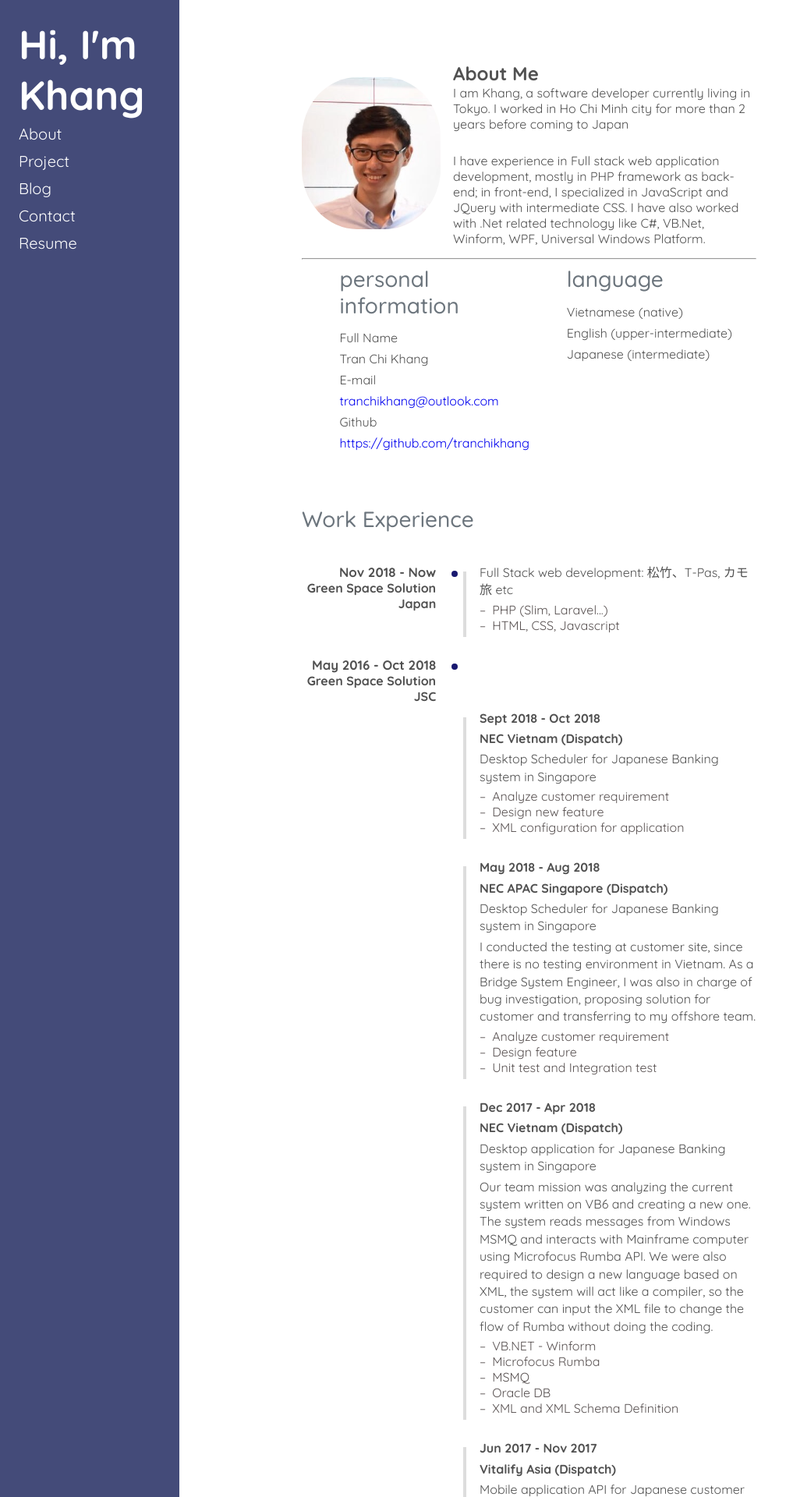
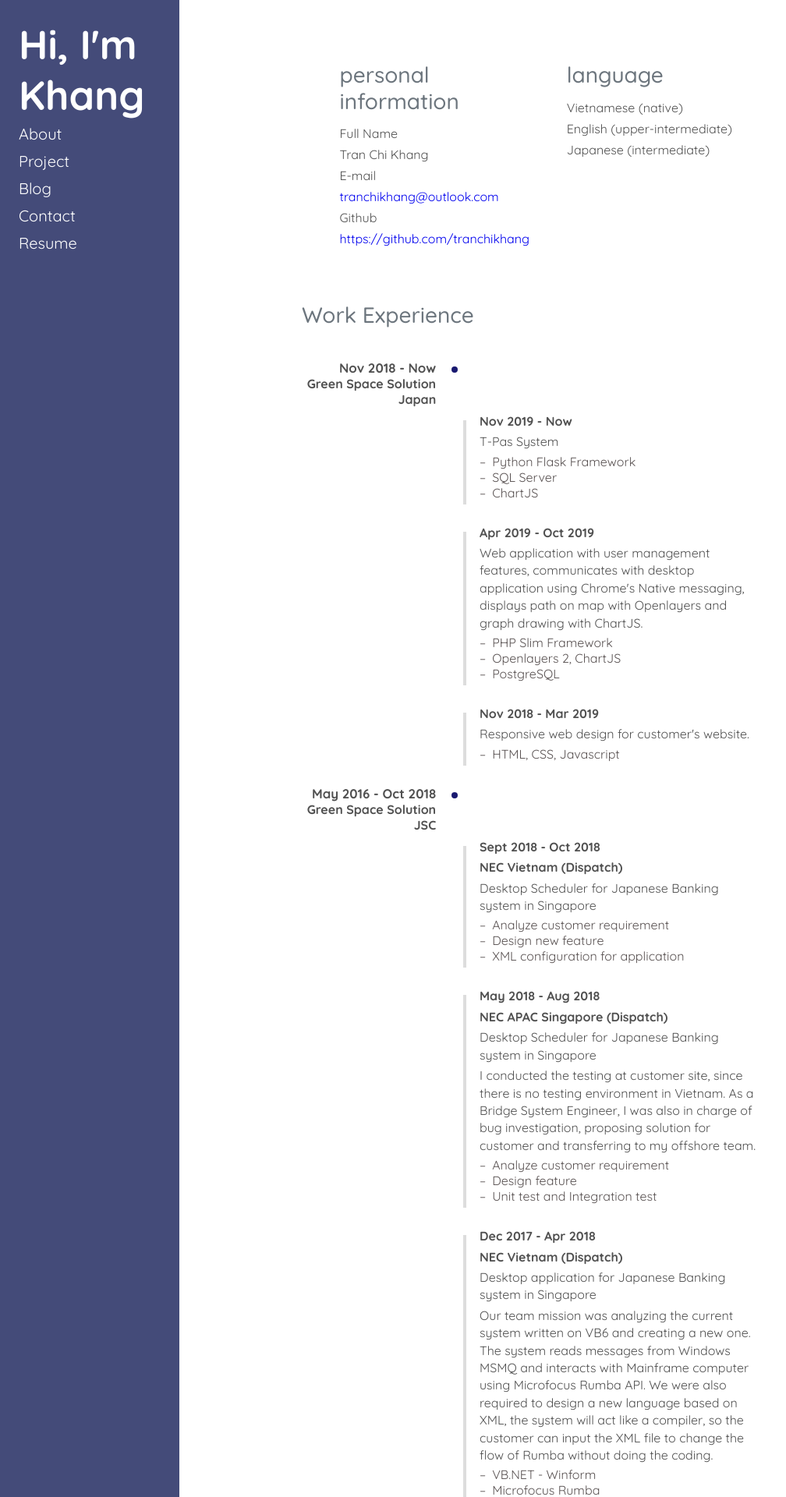
Before and after one commit to tranchikhang/ckhang, a Flask app: page /resume in a window 1280 px wide. Shown: the top 1920 px of the page at 78% size, without its empty margins (0-1008 px from the left). Run offline with Flask 2, Linux system fonts and the light colour scheme; some libraries are stand-ins or nearby versions.

Commit message:
Update profile

```diff
--- a/app/static/css/profile/profile.css
+++ b/app/static/css/profile/profile.css
@@ -4,22 +4,6 @@
     padding-top: 15px;
     background: white;
     padding-bottom: 2rem;
-}
-
-.img-wrapper {
-    display: flex;
-    align-items: center;
-    justify-content: center;
-}
-
-.main-avatar {
-    background-image: url('../../img/ava.jpg');
-    width: 195px;
-    height: 195px;
-    background-size: cover;
-    border-radius: 40%;
-    background-position: top center;
-    max-width: 100%;
 }
 
 .section-header {
@@ -179,10 +163,6 @@
 }
 
 @media (min-width:768px) {
-    .main-avatar {
-        margin-bottom: 10px;
-    }
-
     .d-xs-only {
         display: none;
     }
--- a/app/templates/about.html
+++ b/app/templates/about.html
@@ -15,8 +15,6 @@
         <p>I’m mostly a Full stack PHP web developer, sometimes .Net. I'm also learning Angular and Python for future projects.</p>
         <br>
         <p>This website is built using Flask, I plan to use it to put anything that I find interesting here, and also for playing around with python.</p>
-        <br>
-        <p>There is no blog post here for now, you can checkout my <a href="/project">Project</a> for some unfinished side projects I've been working with in my free time.</p>
     </div>
 </div>
 {% endblock %}
--- a/app/templates/profile/index.html
+++ b/app/templates/profile/index.html
@@ -12,20 +12,6 @@
         <div class="col-lg-1 col-xl-1"></div>
         <div class="col-12 col-md-12 col-lg-10 col-xl-8">
             <div id="profile" class="panel pl-1 pr-1">
-                <section>
-                    <div class="row">
-                        <div class="col-5 col-xs-12 col-md-5 col-xl-4 pr-1 img-wrapper">
-                            <div class="main-avatar img-fluid">
-                            </div>
-                        </div>
-                        <div class="col-7 col-xs-12 col-md-7 col-xl-8 about">
-                            <h2>About Me</h2>
-                            <p>I am Khang, a software developer currently living in Tokyo. I worked in Ho Chi Minh city for more than 2 years before coming to Japan</p><br>
-                            <p>I have experience in Full stack web application development, mostly in PHP framework as back-end; in front-end, I specialized in JavaScript and JQuery with intermediate CSS. I have also worked with .Net related technology like C#, VB.Net, Winform, WPF, Universal Windows Platform.</p>
-                        </div>
-                    </div>
-                </section>
-                <hr>
                 <section class="section">
                     <div class="row">
                         <div class="col-sm-6 col-md-5 md-offset-1">
@@ -62,13 +48,39 @@
                             <div class="entry">
                                 <div class="title">
                                     <h3 class="d-sm-up">Nov 2018 - Now</h3>
-                                    <h3 class="d-xs-only">Nov 2018<br>- Now</h3>
+                                    <h3 class="d-xs-only">Nov 2018 -<br>Now</h3>
                                     <p><b>Green Space Solution Japan</b></p>
                                 </div>
+                            </div>
+                            <div class="entry">
                                 <div class="body">
-                                    <p>Full Stack web development: 松竹、T-Pas, カモ旅 etc</p>
+                                    <p><b>Nov 2019 - Now</b></p>
+                                    <p>T-Pas System</p>
                                     <ul>
-                                        <li>PHP (Slim, Laravel...)</li>
+                                        <li>Python Flask Framework</li>
+                                        <li>SQL Server</li>
+                                        <li>ChartJS</li>
+                                    </ul>
+                                </div>
+                            </div>
+                            <div class="entry">
+                                <div class="body">
+                                    <p><b>Apr 2019 - Oct 2019</b></p>
+                                    <p>Web application with user management features, communicates with desktop
+                                        application using Chrome's Native messaging, displays path on map with
+                                        Openlayers and graph drawing with ChartJS.</p>
+                                    <ul>
+                                        <li>PHP Slim Framework</li>
+                                        <li>Openlayers 2, ChartJS</li>
+                                        <li>PostgreSQL</li>
+                                    </ul>
+                                </div>
+                            </div>
+                            <div class="entry">
+                                <div class="body">
+                                    <p><b>Nov 2018 - Mar 2019</b></p>
+                                    <p>Responsive web design for customer's website.</p>
+                                    <ul>
                                         <li>HTML, CSS, Javascript</li>
                                     </ul>
                                 </div>
@@ -79,6 +91,7 @@
                                     <h3 class="d-xs-only">May 2016 -<br>May 2017</h3>
                                     <p><b>Green Space Solution JSC</b></p>
                                 </div>
+                            </div>
                             <div class="entry">
                                 <div class="body">
                                     <p><b>Sept 2018 - Oct 2018</b></p>
```
